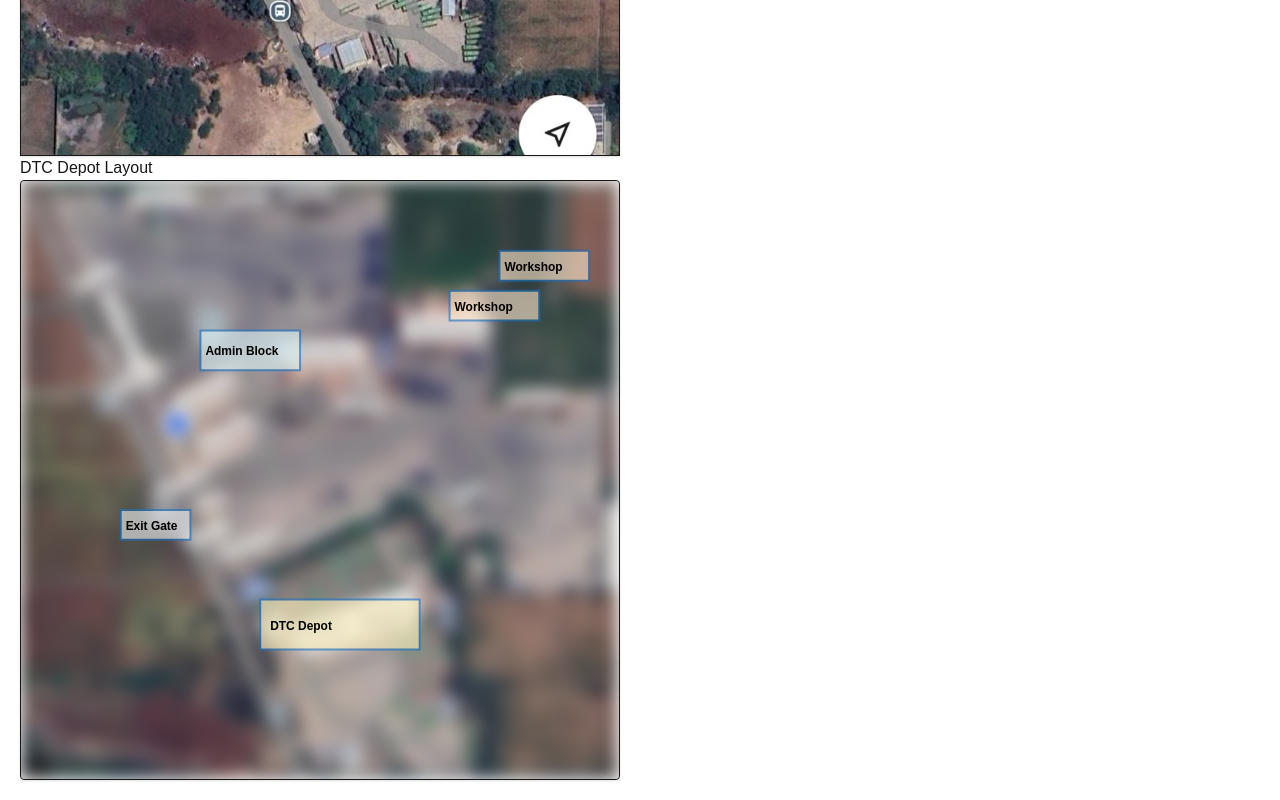
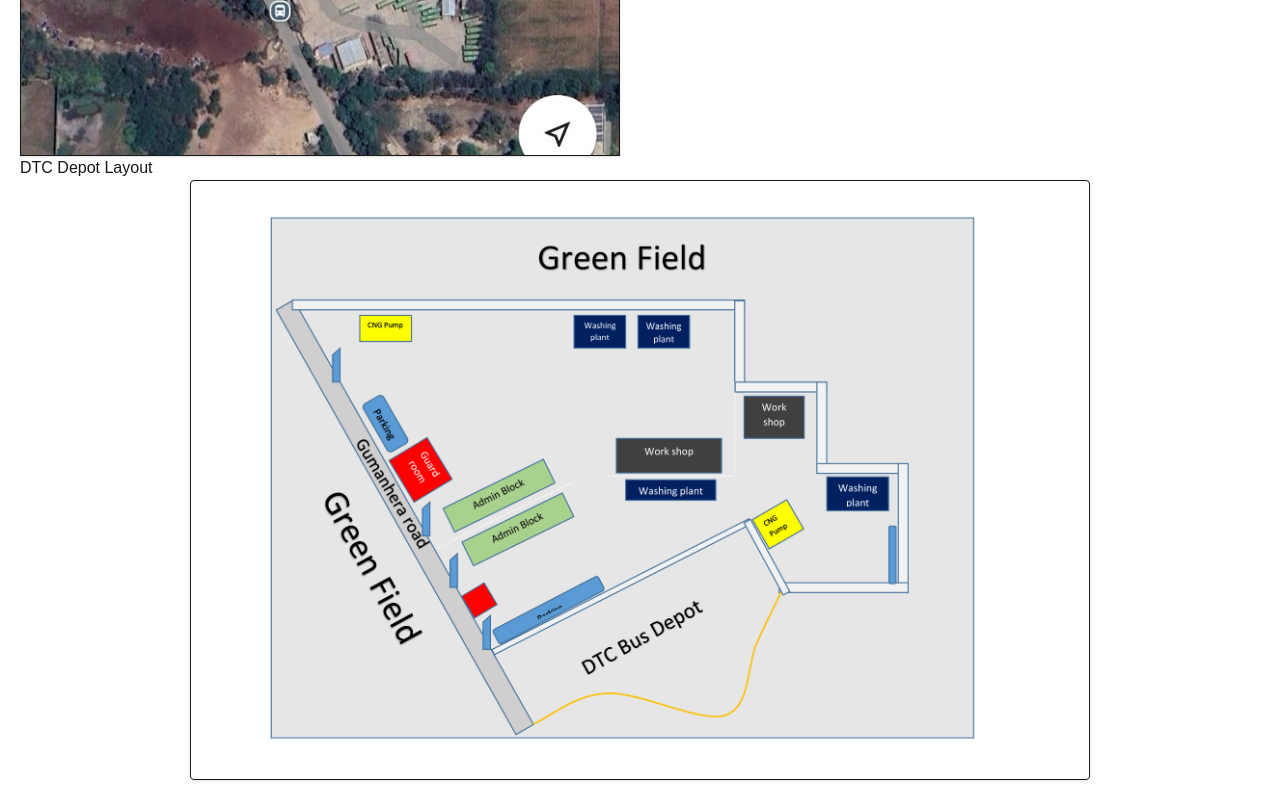
Before and after one commit to sandytrauma/site-map, a Next.js app: page / in a window 1280 px wide. Shown: the part 488-1288 px from the top of the page. Built offline with nearby package versions, Linux system fonts and the light colour scheme.

Commit message:
image complete

```diff
--- a/src/app/components/DepotOverlayMap.tsx
+++ b/src/app/components/DepotOverlayMap.tsx
@@ -1,97 +1,36 @@
 'use client';
 
 import React from 'react';
+import { zones } from '@/app/utils/layoutData';
 
-interface Zone {
-  id: string;
-  label: string;
-  points: string; // SVG polygon points
-  labelPos: { x: number; y: number };
-  fill?: string;
-}
-
-const zones: Zone[] = [
-  {
-    id: 'admin-block',
-    label: 'Admin Block',
-    points: '180,150 280,150 280,190 180,190',
-    labelPos: { x: 185, y: 175 },
-    fill: '#e0f7fa',
-  },
-  {
-    id: 'workshop-1',
-    label: 'Workshop',
-    points: '430,110 520,110 520,140 430,140',
-    labelPos: { x: 435, y: 130 },
-    fill: '#ffe8cc',
-  },
-  {
-    id: 'workshop-2',
-    label: 'Workshop',
-    points: '480,70 570,70 570,100 480,100',
-    labelPos: { x: 485, y: 90 },
-    fill: '#ffe8cc',
-  },
-  {
-    id: 'dtc-depot',
-    label: 'DTC Depot',
-    points: '240,420 400,420 400,470 240,470',
-    labelPos: { x: 250, y: 450 },
-    fill: '#fff3bf',
-  },
-  {
-    id: 'exit-gate',
-    label: 'Exit Gate',
-    points: '100,330 170,330 170,360 100,360',
-    labelPos: { x: 105, y: 350 },
-    fill: '#f1f3f5',
-  },
-];
-
-const DepotPolygonMap: React.FC = () => {
-  const handleLabelClick = (zoneId: string) => {
-    alert(`Clicked on: ${zoneId}`);
-  };
-
+const SiteLayout: React.FC = () => {
   return (
-    <div className="relative w-[600px] h-[600px] border shadow rounded overflow-hidden">
-      {/* Blurred Background */}
+    <div className="relative w-[900px] h-[600px] border shadow rounded overflow-hidden mx-auto">
+      {/* Background image layout */}
       <img
-        src="/blurred_ghd_depot.jpg"
+        src="/Doc1.jpg"
         alt="Depot Layout"
-        className="absolute top-0 left-0 w-full h-full object-cover filter blur-sm"
+        className="absolute top-0 left-0 w-full h-full object-contain"
       />
 
-      {/* Overlay SVG with polygons and labels */}
-      <svg
-        viewBox="0 0 600 600"
-        className="absolute top-0 left-0 w-full h-full"
-      >
-        {zones.map((zone) => (
-          <g key={zone.id}>
-            <polygon
-              points={zone.points}
-              fill={zone.fill || 'rgba(255,255,255,0.3)'}
-              stroke="#1971c2"
-              strokeWidth={2}
-              opacity={0.6}
-            />
-            <text
-              x={zone.labelPos.x}
-              y={zone.labelPos.y}
-              fontSize="12"
-              fontWeight="bold"
-              fill="#000"
-              style={{ cursor: 'pointer', userSelect: 'none' }}
-              onClick={() => handleLabelClick(zone.id)}
-            >
-              {zone.label}
-            </text>
-          </g>
-        ))}
-      </svg>
+      {/* Overlay color blocks (no text/labels) */}
+      {zones.map((zone) => (
+        <div
+          key={zone.id}
+          className="absolute rounded"
+          style={{
+            top: zone.y,
+            left: zone.x,
+            transform: 'translate(-50%, -50%)',
+            backgroundColor: zone.color || 'transparent',
+            width: 40,
+            height: 20,
+            opacity: 0.7,
+          }}
+        />
+      ))}
     </div>
   );
 };
 
-export default DepotPolygonMap;
+export default SiteLayout;
--- a/src/app/page.tsx
+++ b/src/app/page.tsx
@@ -1,15 +1,20 @@
 import Image from "next/image";
 import DepotMap from "./components/DepotMap";
 import DepotPolygonMap from "./components/DepotOverlayMap";
+import DepotOutlinedMap from "./components/DepotOverlayMap";
+import SiteLayoutMap from "./components/DepotOverlayMap";
+import SiteLayout from "./components/DepotOverlayMap";
 
 
 export default function Home() {
   return (
    <main style={{ padding: '20px' }}>
       <h1>Traced Map – Ghuman Hera DTC Depot</h1>
+      <div>
       <DepotMap />
       <h1>DTC Depot Layout</h1>
-      <DepotPolygonMap/>
+      <SiteLayout/>
+      </div>
     </main>
   );
 }
--- /dev/null
+++ b/src/app/utils/layoutData.ts
@@ -0,0 +1,35 @@
+// layoutData.ts
+export interface Zone {
+  id: string;
+  label: string;
+  x: number;
+  y: number;
+  width?: number;
+  height?: number;
+  color?:string;
+}
+
+export const zones: Zone[] = [
+  { id: 'admin1', label: 'Admin Block', x: 130, y: 190 },
+  { id: 'admin2', label: 'Admin Block', x: 165, y: 190 },
+
+  { id: 'workshop1', label: 'Workshop', x: 390, y: 115 },
+  { id: 'workshop2', label: 'Workshop', x: 430, y: 90 },
+  { id: 'workshop3', label: 'Workshop', x: 150, y: 430 },
+
+  { id: 'dtc', label: 'DTC Bus Depot', x: 220, y: 450 },
+
+  { id: 'cng1', label: 'CNG Pump', x: 70, y: 20 },
+  { id: 'cng2', label: 'CNG Pump', x: 480, y: 490 },
+
+  { id: 'guard', label: 'Guard Room', x: 100, y: 270 },
+
+  { id: 'parking1', label: 'Parking', x: 170, y: 310 },
+  { id: 'parking2', label: 'Parking', x: 200, y: 310 },
+
+  { id: 'washing1', label: 'Washing Plant', x: 300, y: 190 },
+  { id: 'washing2', label: 'Washing Plant', x: 520, y: 140 },
+  { id: 'washing3', label: 'Washing Plant', x: 420, y: 250 },
+
+  { id: 'road', label: 'Gumanhera Road', x: 15, y: 50 },
+];
```
Also changed, not shown: package.json (+9 -5 lines), public/Doc1.jpg (added), 1 other file (tests, documents, lock files or other folders).
